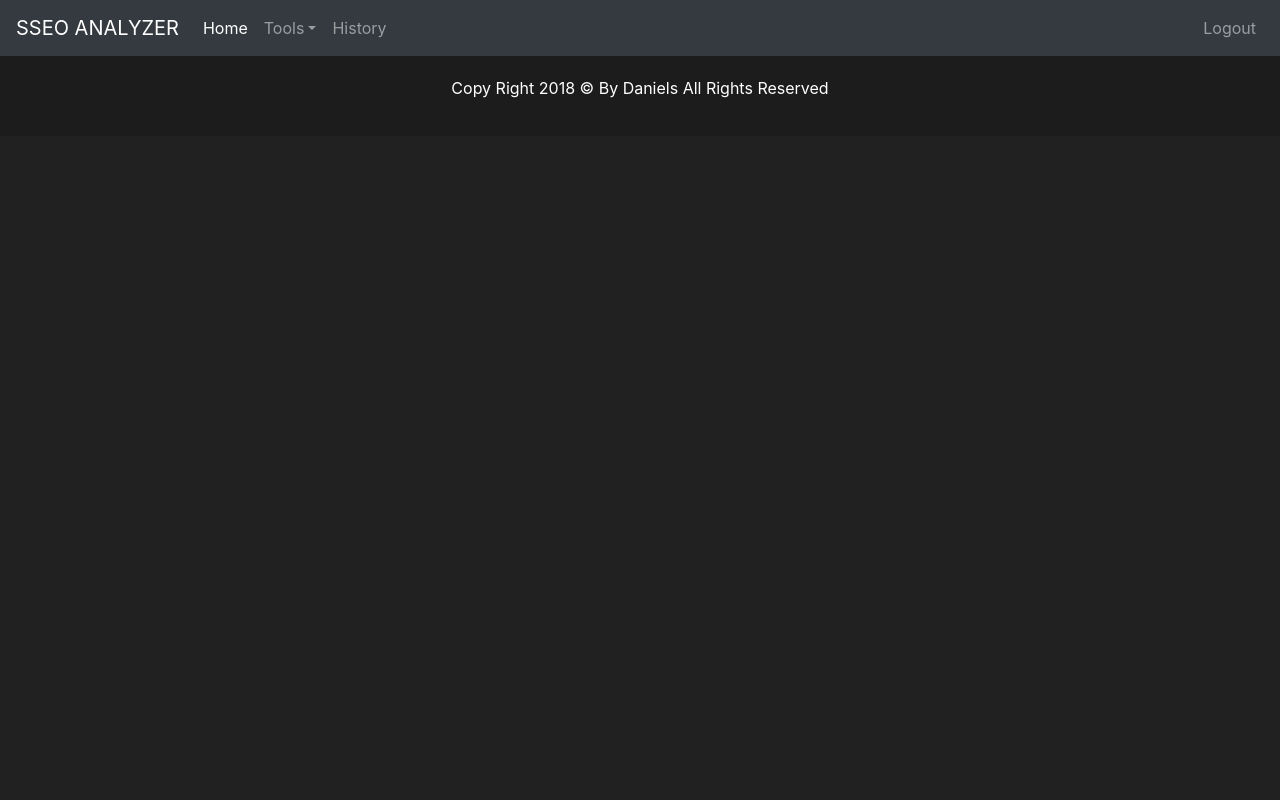
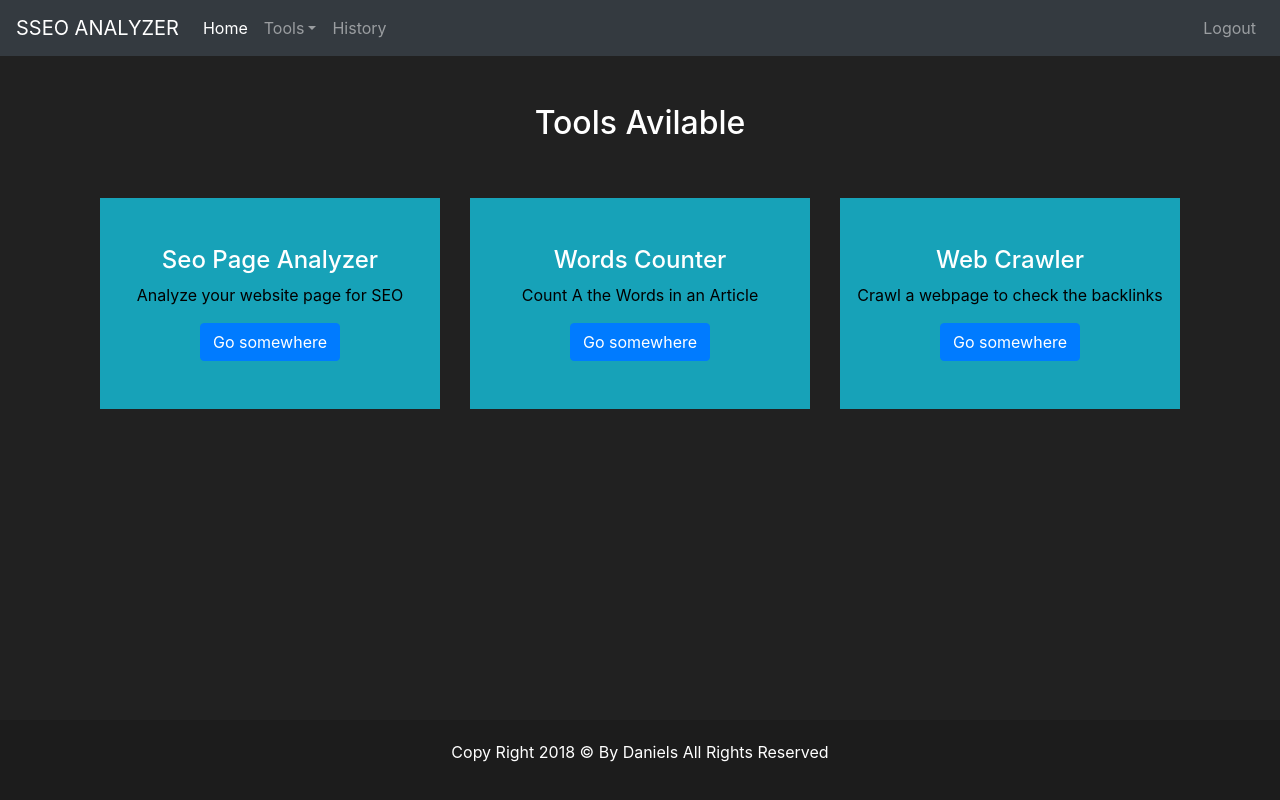
Before and after one commit to ddedo2468/SSEO-Analyzer, a Flask app: page /home in a window 1280 px wide. Run offline with Flask 3, Linux system fonts and the light colour scheme; the visitor is signed in with stand-in values (Sample User, id 1).

Commit message:
final touch

```diff
--- a/app/templates/base.html
+++ b/app/templates/base.html
@@ -82,7 +82,7 @@
     {% endwith %}
 
         <!-- Content Block -->
-        <div class="container">
+        <div class="container main">
 
             {% block content %}{% endblock %}
 
@@ -91,7 +91,7 @@
 
 
         <!-- Footer -->
-        <footer class="d-flex justify-content-center align-items-center">
+        <footer class="d-flex fixed-bottom justify-content-center align-items-center">
             <div>
                 <p class="text-white text-center">Copy Right 2018 © By Daniels All Rights Reserved</p>
             </div>
@@ -107,12 +107,16 @@
     <style>
     body {
         background-color: #212121;
-        color: white
+        color: white;
     }
 
     footer{
         height: 80px;
         background-color: #1c1c1c;
     }
+
+    .main {
+        margin-bottom: 100px;
+    }
     </style>
 </html>
--- a/app/templates/home.html
+++ b/app/templates/home.html
@@ -1 +1,44 @@
 {% extends 'base.html' %}
+{% block content %}
+<section id="service" class=" bg-body-secondary py-5">
+  <div class="heading text-center">
+    <h2 class="fw-bolder">Tools Avilable</h2>
+  </div>
+
+  <div class="container text-center pt-5">
+    <div class="row g-5">
+      <div class=" col-lg-4 col-md-2  ">
+        <div class=" serve-item border px-3 border-0 py-5 position-relative bg-info ">
+          <h4>Seo Page Analyzer</h4>
+          <p class="text-muted"> Analyze your website page for SEO </p>
+          <a href="#" class="btn btn-primary">Go somewhere</a>
+        </div>
+      </div>
+
+      <div class=" col-lg-4 col-md-2  ">
+        <div class=" serve-item border px-3 border-0 py-5 position-relative bg-info ">
+          <h4>Words Counter</h4>
+          <p class="text-muted"> Count A the Words in an Article </p>
+          <a href="#" class="btn btn-primary">Go somewhere</a>
+        </div>
+      </div>
+
+      <div class=" col-lg-4 col-md-2  ">
+        <div class=" serve-item border px-3 border-0 py-5 position-relative bg-info ">
+          <h4>Web Crawler</h4>
+          <p class="text-muted"> Crawl a webpage to check the backlinks </p>
+          <a href="#" class="btn btn-primary">Go somewhere</a>
+        </div>
+      </div>
+
+    </div>
+  </div>
+</section>
+
+<style>
+  p.text-muted {
+    color: black !important;
+  }
+</style>
+
+{% endblock %}
--- a/app/templates/results.html
+++ b/app/templates/results.html
@@ -125,8 +125,8 @@
     color: black;
   }
 
-  .serve-item p {
-    color: black;
+  p.text-muted {
+    color: black !important;
   }
 
 </style>
```
Also changed, not shown: app/templates/original.html (deleted, +0 -127 lines).
